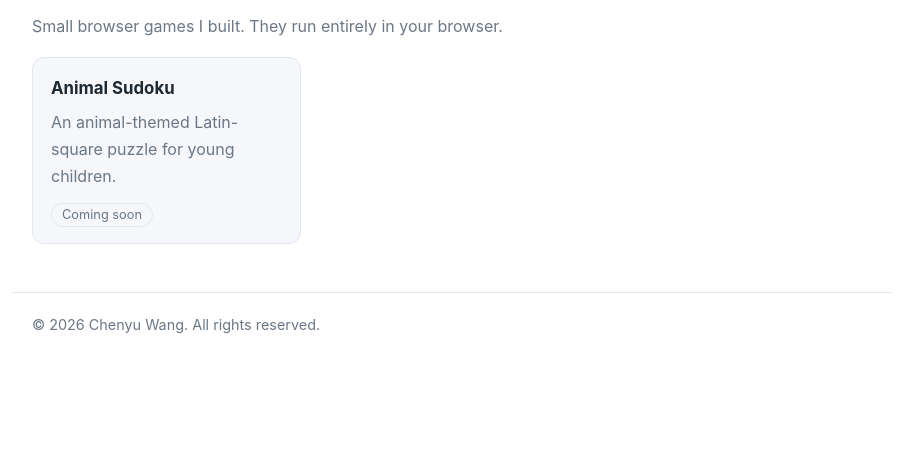
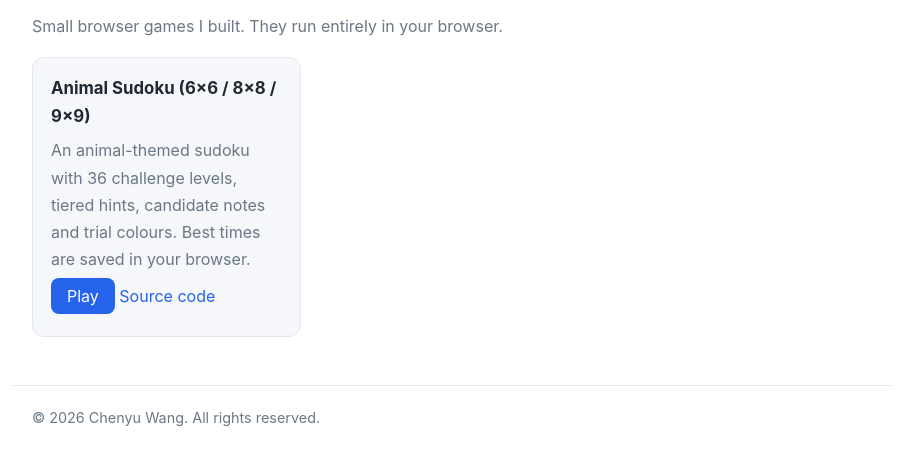
Before and after one commit to wcy2017/wcy2017.github.io, a plain HTML site: page games/index.html in a window 1280 px wide. Shown: the part 151-616 px from the top of the page, without its empty margins (188-1091 px from the left). Drawn offline with Linux system fonts and the light colour scheme.

Commit message:
Games: link Animal Sudoku

```diff
--- a/assets/i18n.js
+++ b/assets/i18n.js
@@ -14,7 +14,7 @@ en:{
 "pub.note":"Publication list coming soon.",
 "writing.note":"Articles and notes coming soon.",
 "games.note":"Small browser games I built. They run entirely in your browser.",
-"g1.t":"Animal Sudoku","g1.d":"An animal-themed Latin-square puzzle for young children.","games.soon":"Coming soon",
+"g1.t":"Animal Sudoku (6×6 / 8×8 / 9×9)","g1.d":"An animal-themed sudoku with 36 challenge levels, tiered hints, candidate notes and trial colours. Best times are saved in your browser.","games.play":"Play","games.src":"Source code",
 "foot":"All rights reserved."
 },
 zh:{
@@ -31,7 +31,7 @@ zh:{
 "pub.note":"论文列表即将更新。",
 "writing.note":"文章与笔记即将更新。",
 "games.note":"我自己开发的网页小游戏,直接在浏览器中运行。",
-"g1.t":"动物数独","g1.d":"面向低龄儿童的动物主题拉丁方小游戏。","games.soon":"即将上线",
+"g1.t":"动物数独(6×6 / 8×8 / 9×9)","g1.d":"动物主题数独,共 36 道挑战关卡,支持分级提示、候选标记和试探颜色,最佳用时保存在你的浏览器中。","games.play":"开始玩","games.src":"源码",
 "foot":"版权所有。"
 }};
 var base=document.documentElement.getAttribute("data-base")||"";
--- a/games/index.html
+++ b/games/index.html
@@ -12,7 +12,7 @@
 <h1 data-i18n="nav.games"></h1>
 <p class="muted" data-i18n="games.note"></p>
 <div class="grid">
-<article class="card"><h3 data-i18n="g1.t"></h3><p data-i18n="g1.d"></p><span class="tag" data-i18n="games.soon"></span></article>
+<article class="card"><h3 data-i18n="g1.t"></h3><p data-i18n="g1.d"></p><p><a class="btn" href="https://wcy2017.github.io/animal-sudoku-advanced/" data-i18n="games.play"></a> <a href="https://github.com/wcy2017/animal-sudoku-advanced" data-i18n="games.src"></a></p></article>
 </div>
 </main>
 <div id="site-footer"></div>
```
